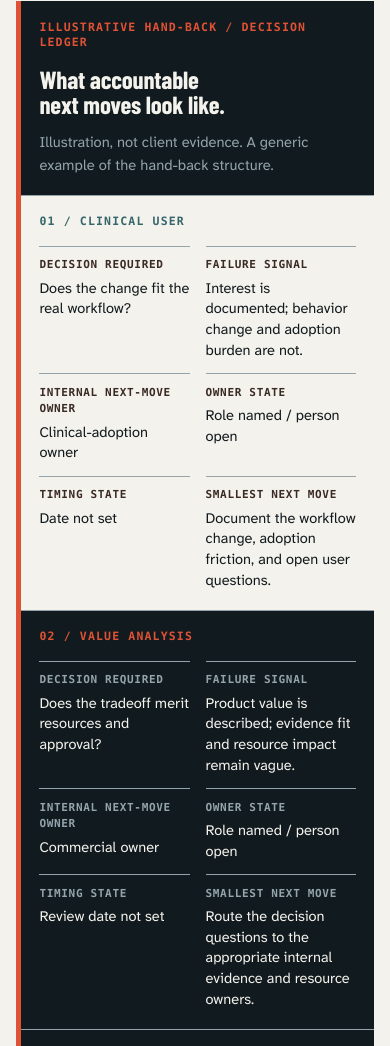
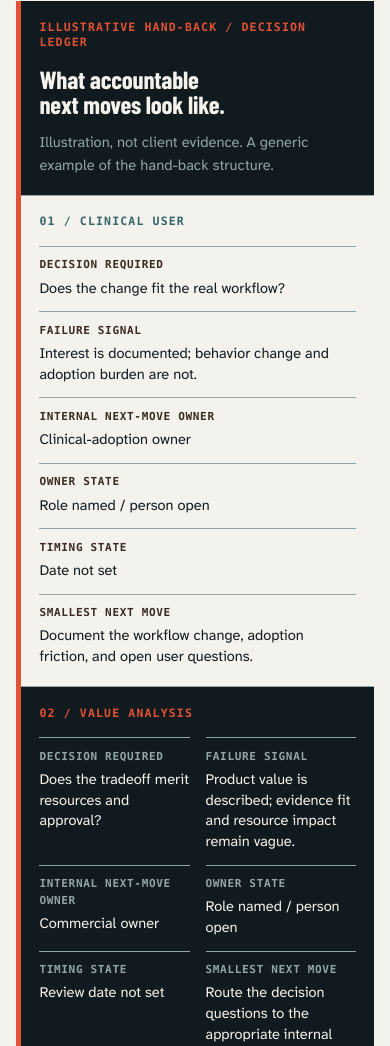
Before and after one commit to theonenonlyvj/dogshit-duo-devices, a website: page index.html in a window 390 px wide. Shown: the part 7871-8917 px from the top of the page. Drawn offline with Linux system fonts and the light colour scheme.

Commit message:
fix: preserve the primary phone ledger

```diff
--- a/styles.css
+++ b/styles.css
@@ -1686,7 +1686,7 @@ footer a {
     margin-top: 1rem;
   }
 
-  .ledger-row dl {
+  .ledger-secondary dl {
     grid-template-columns: repeat(2, minmax(0, 1fr));
     gap: 0.75rem 1rem;
   }
```
Also changed, not shown: tests/site.test.mjs (+16 -0 lines).
